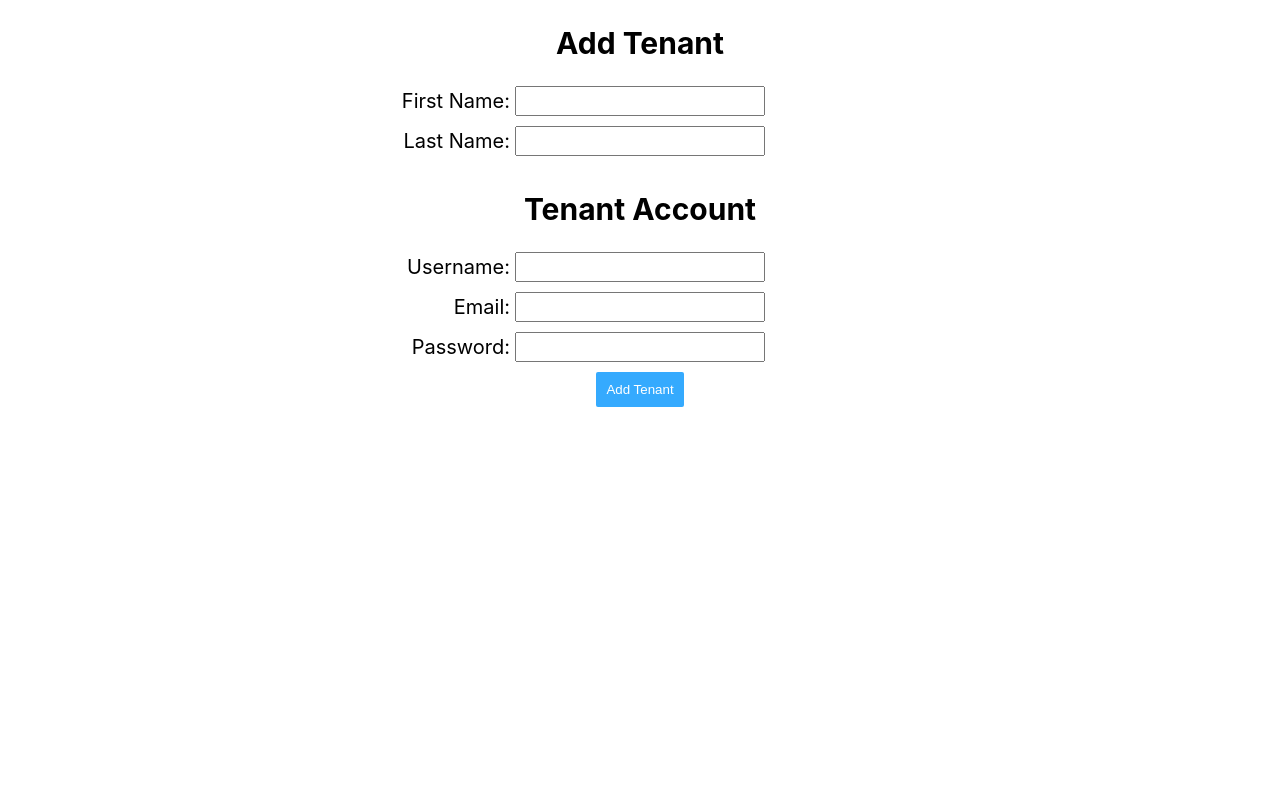
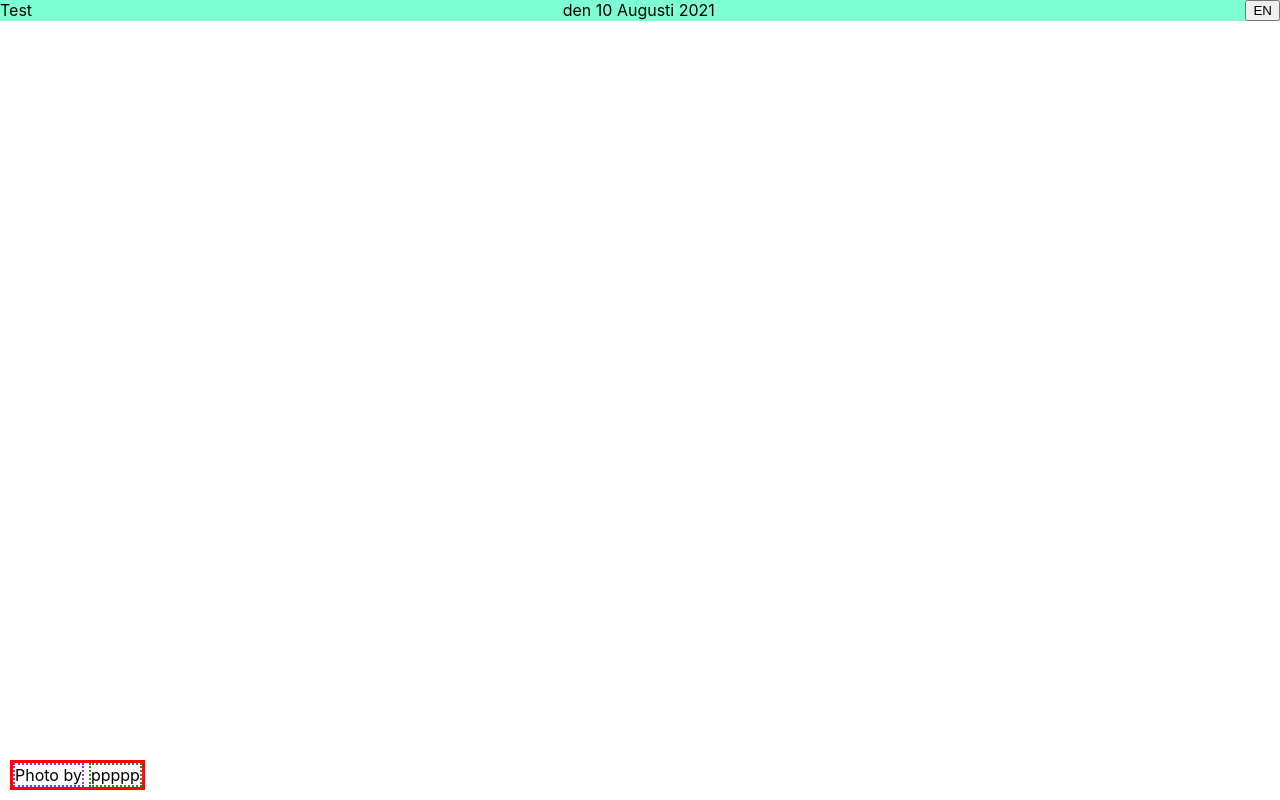
Before and after one commit to Claudiu-Ionel/LaundryDay, a React (Create React App) app: page / in a window 1280 px wide. Built offline with nearby package versions, Linux system fonts and the light colour scheme.

Commit message:
working with Background component

```diff
--- a/src/App.js
+++ b/src/App.js
@@ -4,6 +4,7 @@ import RegistrationDBMS from './pages/Registration_DBMS.jsx'
 import LoginDBMS from './pages/Login_DBMS.jsx'
 import DBMS from './pages/DBMS';
 import AddTenant from './Components/AddTenant/AddTenant';
+import Background from './Components/FrontEnd/background/background';
 function App() {
   return (
     <>
@@ -11,7 +12,8 @@ function App() {
         {/* <RegistrationDBMS /> */}
         {/* <LoginDBMS /> */}
         {/* <DBMS /> */}
-        <AddTenant />
+        {/* <AddTenant /> */}
+        <Background />
       </div>
     </>
 
--- a/src/Components/FrontEnd/background/background.jsx
+++ b/src/Components/FrontEnd/background/background.jsx
@@ -1,15 +1,65 @@
-import { useState } from "react";
+import { useState, useEffect } from "react";
+import "./Backround.css";
 
-const Background = () => {
-    let today = new Date();
-    let date = today.getFullYear()+'-'+(today.getMonth()+1)+'-'+today.getDate();
-    let time =  "";
+function Background() {
+  // getting current date
+  let today = new Date();
+  let months = [
+    "Janiari",
+    "Februari",
+    "Mars",
+    "April",
+    "Mai",
+    "Juni",
+    "Juli",
+    "Augusti",
+    "September",
+    "Oktober",
+    "November",
+    "December",
+  ];
+  let month = months[today.getMonth()];
+  let date =
+    "den" + " " + today.getDate() + " " + month + " " + today.getFullYear();
 
-    return <div>
-        <section>
-            <span class="showTime"></span>
-            <span class="showDAte">`${date}`</span>
-        </section>
-        </div>
+  // getting current time
+  let time = "";
 
+  // changing backgrounds according to seasons:
+  let [seasonBackground, setSeasonBackground] = useState('winter');
+  function changeBackgrounds() {
+    if (month === "December" || "Januari" || "Februari") {
+      setSeasonBackground("winter");
+    } else if (month === "Mars" || "April" || "Mai") {
+      setSeasonBackground("spring");
+    } else if (month === "Juni" || "Juli" || "Augusti") {
+      setSeasonBackground("summer");
+    } else {
+      setSeasonBackground("autumn");
+    }
+  }
+console.log(seasonBackground);
+
+  useEffect(() => {
+    changeBackgrounds();
+  });
+
+
+
+
+  return (
+    <div className="main">
+      <section className="timeDateLanguageContainer">
+        <span class="showTime">Test</span>
+        <span class="showDAte">{date}</span>
+        <button>EN</button>
+      </section>
+      <section className="photoAuthorInfo">
+        <p>Photo by </p>
+        <a href="m1.tv">ppppp</a>
+      </section>
+    </div>
+  );
 }
+
+export default Background;
--- a/src/Components/FrontEnd/background/backround.css
+++ b/src/Components/FrontEnd/background/backround.css
@@ -0,0 +1,70 @@
+.main {
+  width: 100vw;
+  height: 100vh;
+}
+
+/* backgrounds: */
+.winter {
+  background-image: url("/src/img/backgrounds/aaron-burden-5AiWn2U10cw-unsplash.jpg");
+}
+
+.spring {
+  background-image: url("/src/img/backgrounds/ryan-stone-jV2cNlH4e6A-unsplash.jpg");
+}
+
+.summer {
+  background-image: url("/src/img/backgrounds/tj-holowaychuk-1EYMue_AwDw-unsplash.jpg");
+}
+
+.autumn {
+  background-image: url("/src/img/backgrounds/sora-sagano-Q-wPqMx3X1I-unsplash.jpg");
+}
+
+.winter,
+.spring,
+.summer,
+.autumn {
+  background-size: cover;
+  width: 100vw;
+  height: 100vh;
+}
+
+/* Time, date and the language block: */
+.timeDateLanguageContainer {
+  background-color: aquamarine;
+  display: flex;
+  justify-content: space-between;
+}
+
+/* Photo author block: */
+.photoAuthorInfo {
+  border: red solid 3px;
+  display: flex;
+  position: absolute;
+  bottom: 10px;
+  left: 10px;
+}
+
+.photoAuthorInfo p {
+  border: blueviolet dotted 2px;
+  margin: 0;
+  text-shadow: 2px -1px 7px #fff;
+}
+
+.photoAuthorInfo a {
+  border: dotted forestgreen 2px;
+  display: flex;
+  align-items: center;
+  margin-left: 5px;
+  text-decoration: none;
+  color: #000;
+  text-shadow: 2px -1px 7px #fff;
+}
+
+.photoAuthorInfo a:hover {
+  text-decoration: underline;
+}
+
+.photoAuthorInfo a:visited {
+  color: #000;
+}
```
